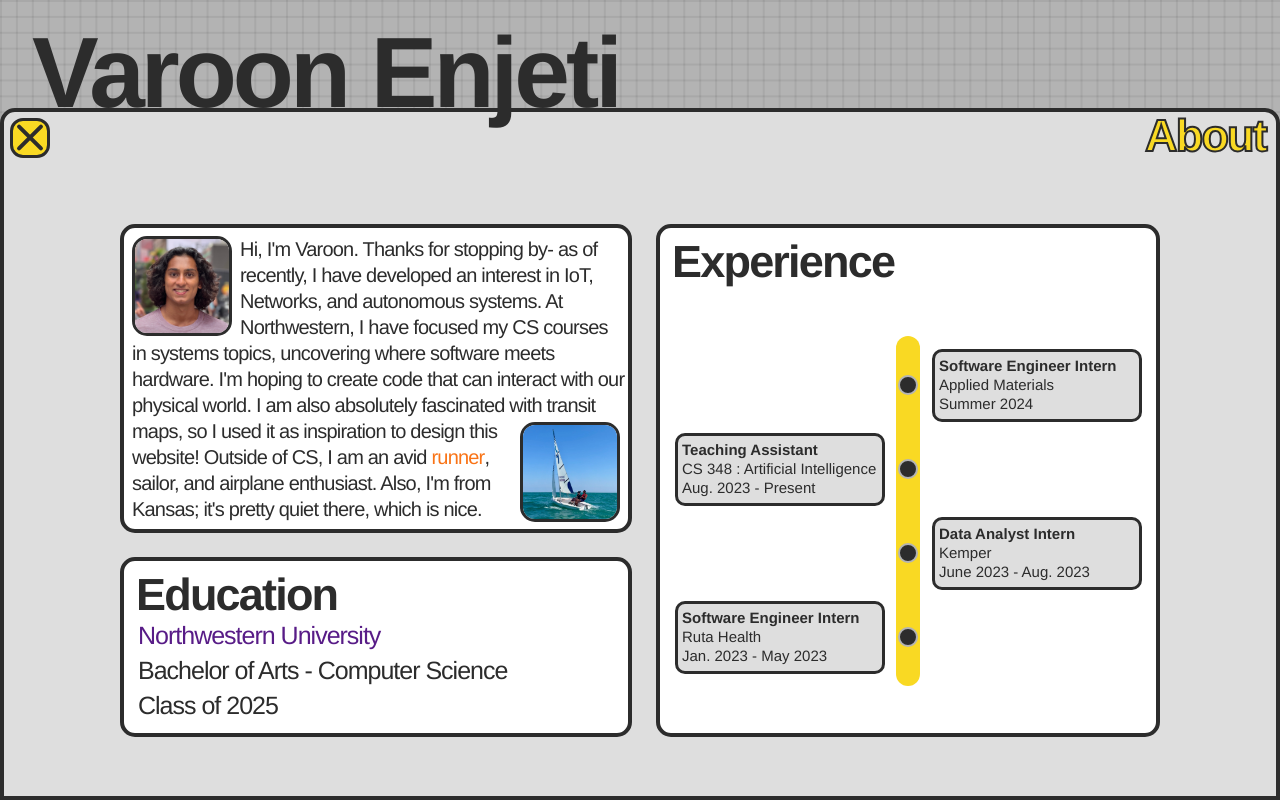
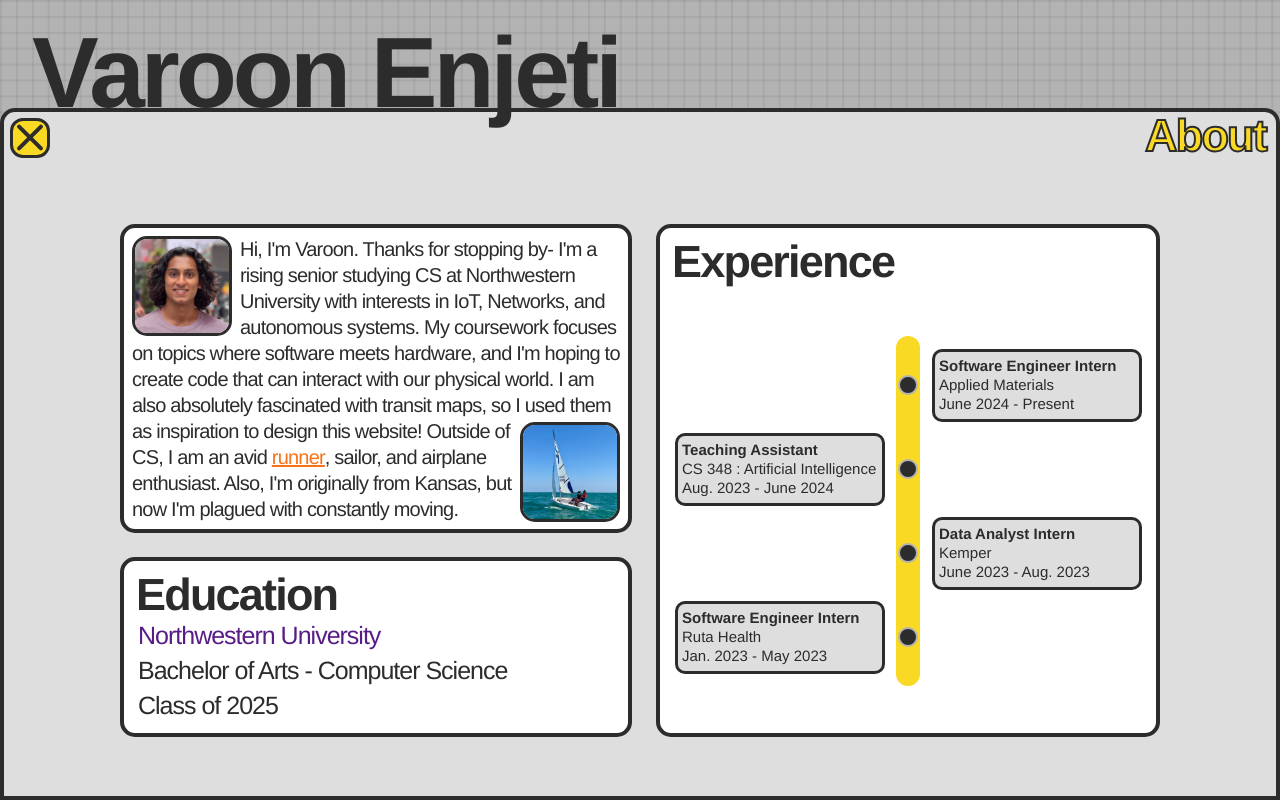
Before and after one commit to varoon-enjeti/portfolio-website, a Next.js app: page / in a window 1280 px wide. Both pictures are taken after a click on the button "About". Built offline with nearby package versions, Linux system fonts and the light colour scheme.

Commit message:
hopefully finalized about page, and other nits

```diff
--- a/app/components/body.tsx
+++ b/app/components/body.tsx
@@ -83,7 +83,7 @@ export default function Body() {
             />
             <div className="flex h-full w-full justify-between items-end">
                 <div className="font-sans font-light text-[14px] md:text-[22px] tracking-[-0.04em] text-darkgrey pl-[7px] data">{width} x {height}</div>
-                <div className="font-sans font-light text-[14px] md:text-[22px] tracking-[-0.04em] text-darkgrey data">{formatTime(time)}</div>
+                <div className="font-sans font-light text-[14px] md:text-[22px] tracking-[-0.04em] text-darkgrey mr-2 data">{formatTime(time)}</div>
             </div>
             <div className="">
                 <CSSTransition in={projectLive} timeout={800} classNames="transition" unmountOnExit onEnter={() => setProject(true)} onExited={() => setProject(false)}>
--- a/app/components/subpages/about.tsx
+++ b/app/components/subpages/about.tsx
@@ -39,17 +39,16 @@ const About: React.FC<yellowProps> = ({ setAbout }) => {
                                         height={500}
                                         className='h-[100px] w-[100px] 3xl:h-[125px] 3xl:w-[125px] rounded-[15px] border-darkgrey border-[3px] exp'
                                     />
-                                    <div className="font-sans font-normal text-darkgrey tracking-[-0.04em] text-[20px] 3xl:text-[25px] ml-2 3xl:mr-2 text-wrap">{`Hi, I'm Varoon. Thanks for stopping by- as of recently, I have developed an interest in IoT, Networks, and autonomous systems. At Northwestern, I have focused my CS courses`}</div>
+                                    <div className="font-sans font-normal text-darkgrey tracking-[-0.04em] text-[20px] 3xl:text-[25px] ml-2 3xl:mr-2 text-wrap">{`Hi, I'm Varoon. Thanks for stopping by- I'm a rising senior studying CS at Northwestern University with interests in IoT, Networks, and autonomous systems. My coursework focuses`}</div>
                                 </div>
-                                <div className="font-sans font-normal text-darkgrey tracking-[-0.04em] text-[20px] 3xl:text-[25px] ml-2 mt-1 text-wrap">{`in systems topics, uncovering where software meets hardware. I'm hoping to create code that can interact with our physical world. I am also absolutely fascinated with transit`}</div>
+                                <div className="font-sans font-normal text-darkgrey tracking-[-0.04em] text-[20px] 3xl:text-[25px] ml-2 mt-1 text-wrap">{`on topics where software meets hardware, and I'm hoping to create code that can interact with our physical world. I am also absolutely fascinated with transit maps, so I used them`}</div>
                                 <div className="w-full h-[100px] 3xl:h-[125px] flex">
                                     <div className="flex flex-col">
                                         <div className="font-sans font-normal text-darkgrey tracking-[-0.04em] text-[20px] 3xl:text-[25px] mx-2 text-wrap">
-                                            {`maps, so I used it as inspiration to design this website! Outside of CS, I am an avid `}
-                                            <a href="https://www.strava.com/athletes/117919395" target="_blank" className="inline-block font-sans font-normal text-orange-500 tracking-[-0.04em] text-[20px] 3xl:text-[25px] text-wrap runner">runner</a>
-                                            <a className="font-sans font-normal text-darkgrey tracking-[-0.04em] text-[20px] 3xl:text-[25px]">,</a>
+                                            {`as inspiration to design this website! Outside of CS, I am an avid `}
+                                            <a href="https://www.strava.com/athletes/117919395" target="_blank" className="inline-block font-sans font-normal text-orange-500 tracking-[-0.04em] text-[20px] 3xl:text-[25px] text-wrap underline runner">runner</a>
+                                            <a className="font-sans font-normal text-darkgrey tracking-[-0.04em] text-[20px] 3xl:text-[25px]">{`, sailor, and airplane enthusiast. Also, I'm originally from Kansas, but now I'm plagued with constantly moving.`}</a>
                                         </div>
-                                        <div className="font-sans font-normal text-darkgrey tracking-[-0.04em] text-[20px] 3xl:text-[25px] mx-2 text-wrap">{`sailor, and airplane enthusiast. Also, I'm from Kansas; it's pretty quiet there, which is nice.`}</div>
                                     </div>
                                     <Image
                                         src="/sail.jpg"
@@ -76,7 +75,7 @@ const About: React.FC<yellowProps> = ({ setAbout }) => {
                                             <Expcard
                                                 role='Software Engineer Intern'
                                                 company='Applied Materials'
-                                                date='Summer 2024'
+                                                date='June 2024 - Present'
                                                 twcss='ml-8 -mt-7 3xl:ml-[40px] 3xl:-mt-[36px]'
                                             />
                                         </div>
@@ -84,7 +83,7 @@ const About: React.FC<yellowProps> = ({ setAbout }) => {
                                             <Expcard
                                                 role='Teaching Assistant'
                                                 company='CS 348 : Artificial Intelligence'
-                                                date='Aug. 2023 - Present'
+                                                date='Aug. 2023 - June 2024'
                                                 twcss='-ml-[225px] -mt-7 3xl:-ml-[282px] 3xl:-mt-[36px]'
                                             />
                                         </div>
```
